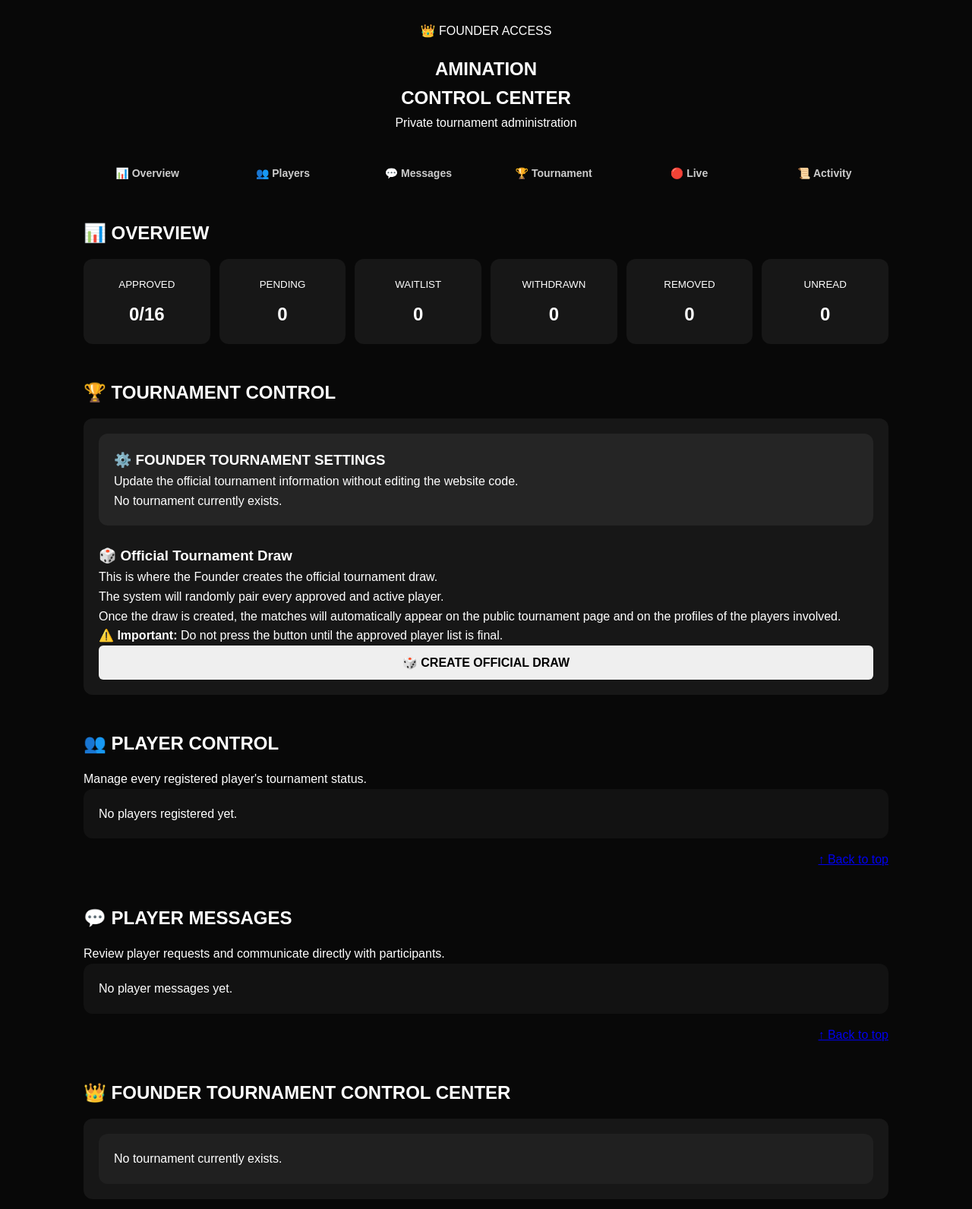
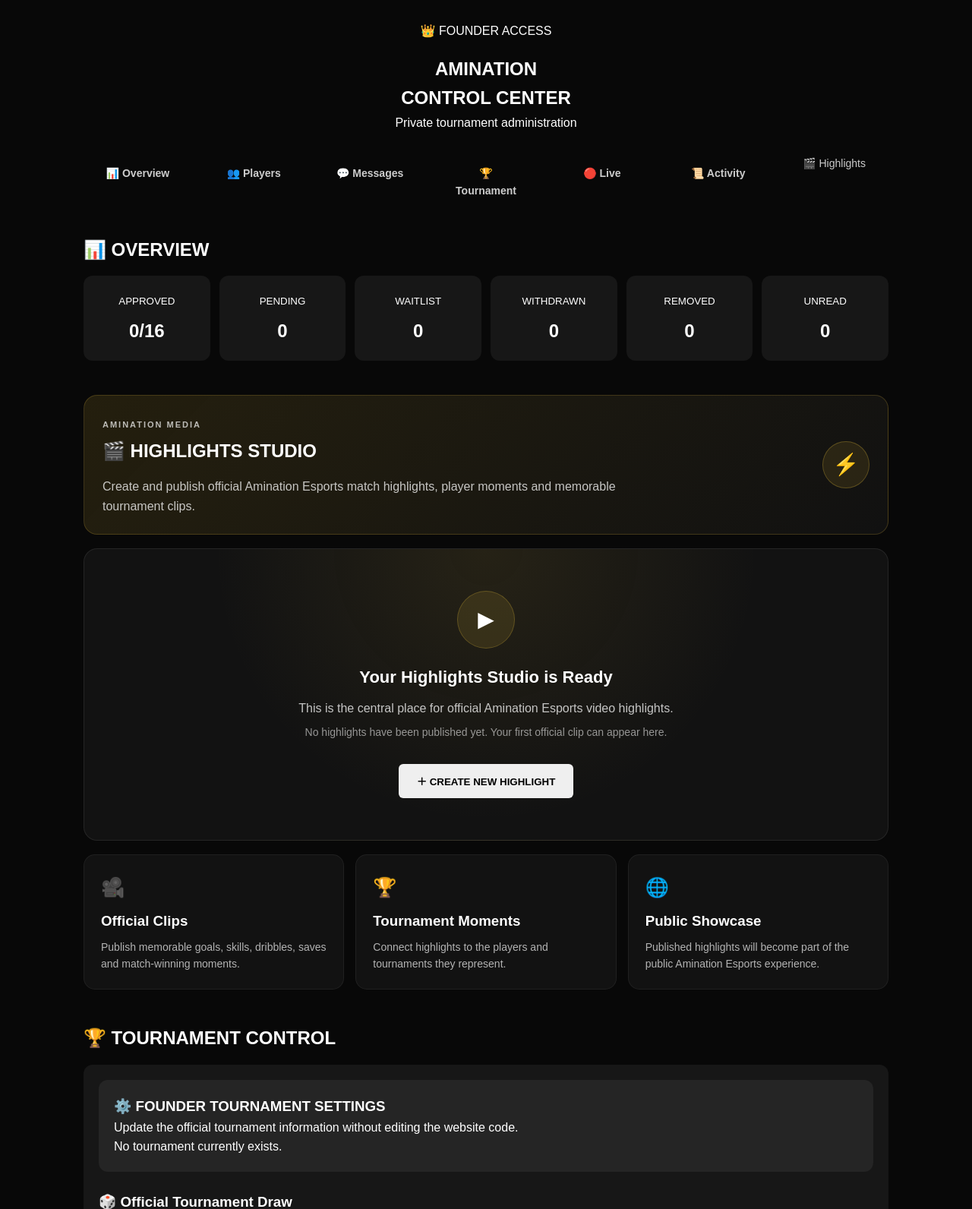
Before and after one commit to aminatorlorch13-a11y/AminationEsports, a Flask app: page /admin/dashboard in a window 1280 px wide. Shown: the part 72-1664 px from the top of the page at 76% size. Run offline with Flask 3, Linux system fonts and the light colour scheme; the visitor is signed in with stand-in values (Sample User, id 1); data that the repository does not hold is empty.

Commit message:
Add founder highlights studio UI

```diff
--- a/static/css/style.css
+++ b/static/css/style.css
@@ -199,3 +199,163 @@ footer {
         padding: 70px 6%;
     }
 }
+
+
+/* ============================================================
+   HIGHLIGHTS STUDIO
+   ============================================================ */
+
+.highlights-studio {
+    position: relative;
+}
+
+.highlights-header {
+    display: flex;
+    align-items: center;
+    justify-content: space-between;
+    gap: 20px;
+    padding: 24px;
+    margin-bottom: 18px;
+    border-radius: 18px;
+    background:
+        linear-gradient(
+            135deg,
+            rgba(212, 175, 55, 0.14),
+            rgba(255, 255, 255, 0.04)
+        );
+    border: 1px solid rgba(212, 175, 55, 0.22);
+}
+
+.highlights-eyebrow {
+    display: inline-block;
+    margin-bottom: 6px;
+    font-size: 11px;
+    font-weight: 700;
+    letter-spacing: 2px;
+    opacity: 0.7;
+}
+
+.highlights-header h2 {
+    margin: 0 0 8px;
+}
+
+.highlights-header p {
+    margin: 0;
+    max-width: 700px;
+    opacity: 0.75;
+}
+
+.highlights-header-icon {
+    width: 62px;
+    height: 62px;
+    min-width: 62px;
+    display: flex;
+    align-items: center;
+    justify-content: center;
+    border-radius: 50%;
+    font-size: 28px;
+    background: rgba(212, 175, 55, 0.12);
+    border: 1px solid rgba(212, 175, 55, 0.3);
+}
+
+.highlights-studio-card {
+    text-align: center;
+    padding: 55px 25px;
+    border-radius: 18px;
+    background:
+        radial-gradient(
+            circle at top,
+            rgba(212, 175, 55, 0.10),
+            transparent 55%
+        ),
+        rgba(255, 255, 255, 0.045);
+    border: 1px solid rgba(255, 255, 255, 0.08);
+}
+
+.highlights-empty-icon {
+    width: 76px;
+    height: 76px;
+    margin: 0 auto 20px;
+    display: flex;
+    align-items: center;
+    justify-content: center;
+    border-radius: 50%;
+    font-size: 28px;
+    background: rgba(212, 175, 55, 0.13);
+    border: 1px solid rgba(212, 175, 55, 0.28);
+}
+
+.highlights-studio-card h3 {
+    margin: 0 0 10px;
+    font-size: 22px;
+}
+
+.highlights-studio-card p {
+    max-width: 650px;
+    margin: 8px auto;
+    opacity: 0.75;
+}
+
+.highlights-empty-note {
+    font-size: 14px;
+    opacity: 0.55 !important;
+}
+
+.highlights-create-button {
+    margin-top: 22px;
+    border: none;
+    cursor: pointer;
+    min-width: 230px;
+}
+
+.highlights-feature-grid {
+    display: grid;
+    grid-template-columns: repeat(
+        auto-fit,
+        minmax(220px, 1fr)
+    );
+    gap: 15px;
+    margin-top: 18px;
+}
+
+.highlight-feature-card {
+    padding: 22px;
+    border-radius: 15px;
+    background: rgba(255, 255, 255, 0.045);
+    border: 1px solid rgba(255, 255, 255, 0.06);
+}
+
+.highlight-feature-icon {
+    font-size: 25px;
+    margin-bottom: 10px;
+}
+
+.highlight-feature-card h3 {
+    margin: 0 0 8px;
+}
+
+.highlight-feature-card p {
+    margin: 0;
+    font-size: 14px;
+    opacity: 0.68;
+}
+
+@media (max-width: 600px) {
+
+    .highlights-header {
+        align-items: flex-start;
+    }
+
+    .highlights-header-icon {
+        display: none;
+    }
+
+    .highlights-studio-card {
+        padding: 40px 18px;
+    }
+
+    .highlights-create-button {
+        width: 100%;
+    }
+
+}
--- a/templates/admin/dashboard.html
+++ b/templates/admin/dashboard.html
@@ -204,6 +204,8 @@
             📜 Activity
         </a>
 
+
+        <a href="#highlights">🎬 Highlights</a>
     </nav>
 
 
@@ -299,6 +301,125 @@
 
             </div>
 
+
+        </div>
+
+    </section>
+
+
+    <!-- ================================= -->
+    <!-- HIGHLIGHTS STUDIO -->
+    <!-- ================================= -->
+
+    <section id="highlights"
+             class="admin-section highlights-studio">
+
+        <div class="highlights-header">
+
+            <div>
+                <span class="highlights-eyebrow">
+                    AMINATION MEDIA
+                </span>
+
+                <h2>
+                    🎬 HIGHLIGHTS STUDIO
+                </h2>
+
+                <p>
+                    Create and publish official Amination Esports
+                    match highlights, player moments and memorable
+                    tournament clips.
+                </p>
+            </div>
+
+            <div class="highlights-header-icon">
+                ⚡
+            </div>
+
+        </div>
+
+        <div class="highlights-studio-card">
+
+            <div class="highlights-empty-icon">
+                ▶
+            </div>
+
+            <h3>
+                Your Highlights Studio is Ready
+            </h3>
+
+            <p>
+                This is the central place for official Amination
+                Esports video highlights.
+            </p>
+
+            <p class="highlights-empty-note">
+                No highlights have been published yet.
+                Your first official clip can appear here.
+            </p>
+
+            <button
+                type="button"
+                class="button highlights-create-button"
+                onclick="alert('Highlight creation will be enabled in the next milestone.');"
+            >
+                ＋ CREATE NEW HIGHLIGHT
+            </button>
+
+        </div>
+
+        <div class="highlights-feature-grid">
+
+            <div class="highlight-feature-card">
+
+                <div class="highlight-feature-icon">
+                    🎥
+                </div>
+
+                <h3>
+                    Official Clips
+                </h3>
+
+                <p>
+                    Publish memorable goals, skills, dribbles,
+                    saves and match-winning moments.
+                </p>
+
+            </div>
+
+            <div class="highlight-feature-card">
+
+                <div class="highlight-feature-icon">
+                    🏆
+                </div>
+
+                <h3>
+                    Tournament Moments
+                </h3>
+
+                <p>
+                    Connect highlights to the players and
+                    tournaments they represent.
+                </p>
+
+            </div>
+
+            <div class="highlight-feature-card">
+
+                <div class="highlight-feature-icon">
+                    🌐
+                </div>
+
+                <h3>
+                    Public Showcase
+                </h3>
+
+                <p>
+                    Published highlights will become part of
+                    the public Amination Esports experience.
+                </p>
+
+            </div>
 
         </div>
 
```
